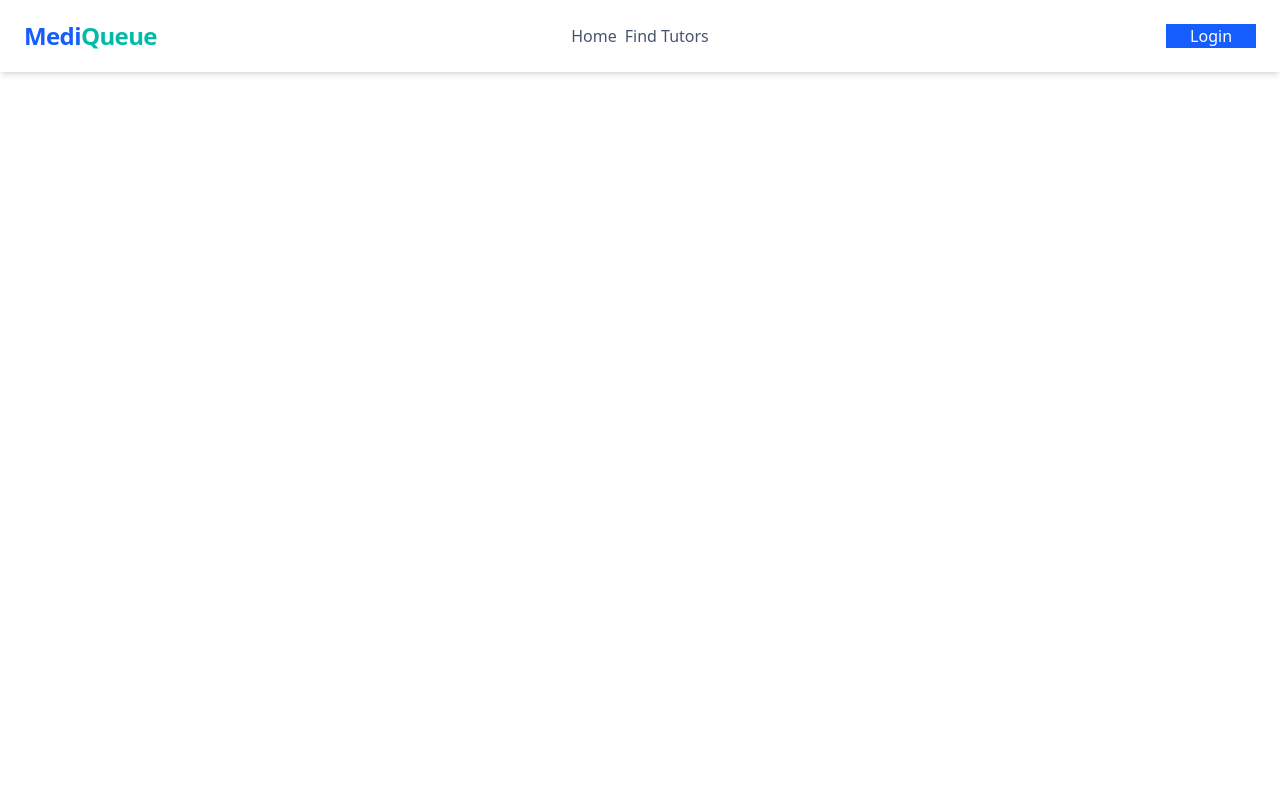
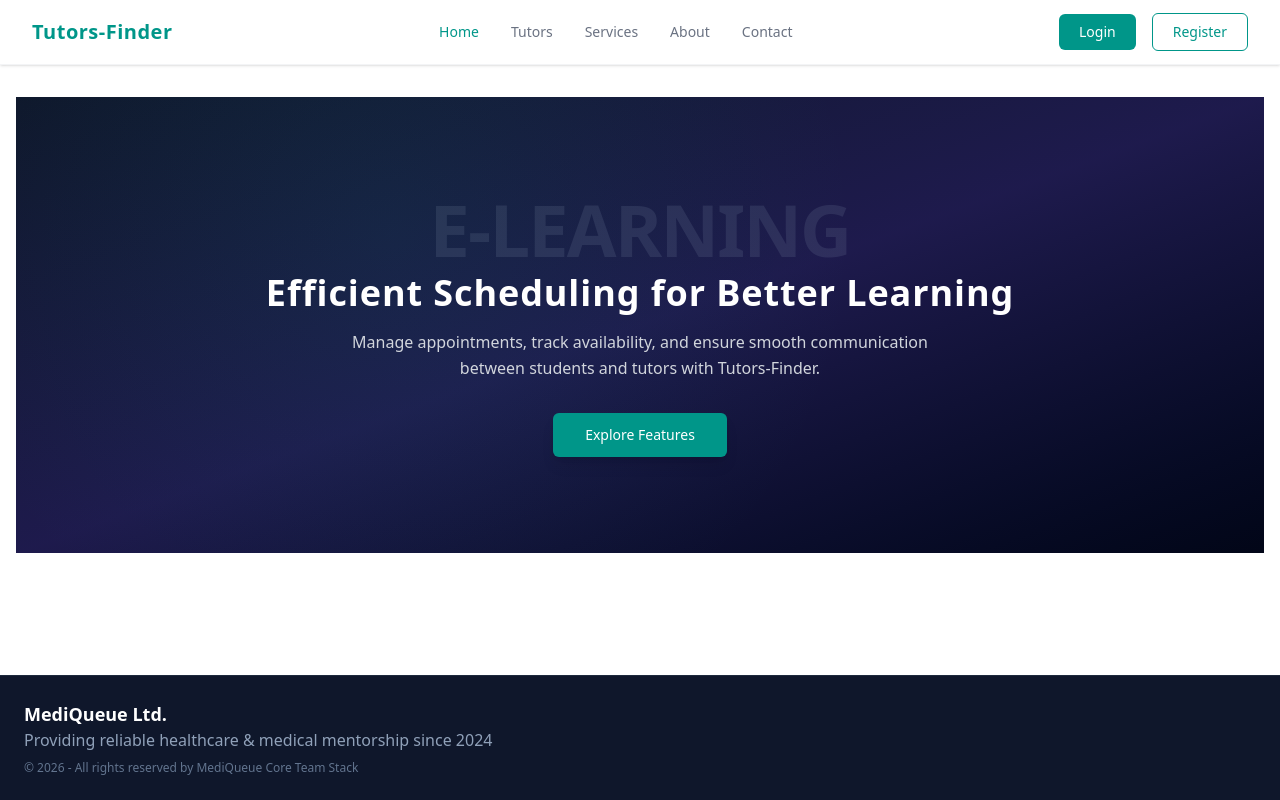
Before and after one commit to Shohan11369/tutor-front-end-09, a Next.js app: page / in a window 1280 px wide. Built offline with nearby package versions, Linux system fonts and the light colour scheme.

Commit message:
added hero section full

```diff
--- /dev/null
+++ b/src/app/add-tutor/page.jsx
@@ -0,0 +1,11 @@
+import React from 'react';
+
+const AddTutorPAge = () => {
+    return (
+        <div>
+            addddddd tutor
+        </div>
+    );
+};
+
+export default AddTutorPAge;
--- a/src/app/layout.js
+++ b/src/app/layout.js
@@ -1,6 +1,7 @@
 import { Geist, Geist_Mono } from "next/font/google";
 import "./globals.css";
 import Navbar from "@/components/Navbar";
+import Footer from "@/components/Footer";
 
 const geistSans = Geist({
   variable: "--font-geist-sans",
@@ -28,7 +29,7 @@ export default function RootLayout({ children }) {
         <main className="flex-grow container mx-auto px-4 py-8">
           {children}
         </main>
-        {/* <Footer /> */}
+        <Footer />
       </body>
     </html>
   );
--- /dev/null
+++ b/src/app/my-bookings/page.jsx
@@ -0,0 +1,11 @@
+import React from 'react';
+
+const bookingPage = () => {
+    return (
+        <div>
+            Booking
+        </div>
+    );
+};
+
+export default bookingPage;
--- a/src/app/page.js
+++ b/src/app/page.js
@@ -1,9 +1,15 @@
-import Image from "next/image";
+import Features from '@/components/Features';
+import Hero from '@/components/Hero';
+import Link from 'next/link';
 
-export default function Home() {
+
+
+export default async function HomePage() {
+
   return (
-    <div className="flex flex-col flex-1 items-center justify-center bg-zinc-50 font-sans dark:bg-black">
-
+    <div className="space-y-16 pb-12">
+      <Hero/>
+      {/* <Features/> */}
     </div>
   );
 }
--- /dev/null
+++ b/src/app/tutor/[id]/page.jsx
@@ -0,0 +1,12 @@
+import React from 'react';
+
+const tutorIdpage = () => {
+    return (
+        <div>
+            tutor id
+
+        </div>
+    );
+};
+
+export default tutorIdpage;
--- /dev/null
+++ b/src/components/Footer.jsx
@@ -0,0 +1,11 @@
+export default function Footer() {
+  return (
+    <footer className="footer footer-center p-6 bg-slate-900 text-slate-400 border-t border-slate-800">
+      <aside>
+        <p className="font-bold text-white text-lg">MediQueue Ltd.</p>
+        <p>Providing reliable healthcare & medical mentorship since 2024</p>
+        <p className="text-xs text-slate-500 mt-2">© 2026 - All rights reserved by MediQueue Core Team Stack</p>
+      </aside>
+    </footer>
+  );
+}
--- /dev/null
+++ b/src/components/Hero.jsx
@@ -0,0 +1,23 @@
+export default function Hero() {
+  return (
+    <header className="relative bg-gradient-to-br from-slate-900 via-indigo-950 to-slate-950 text-white py-24 px-4 overflow-hidden">
+      {/* Background Glow Effect */}
+      <div className="absolute inset-0 opacity-10 pointer-events-none bg-[radial-gradient(circle_at_30%_30%,#0d9488_0%,transparent_50%)]"></div>
+
+      <div className="relative max-w-4xl mx-auto text-center z-10">
+        <h1 className="text-5xl md:text-7xl font-extrabold tracking-tight uppercase opacity-15 text-slate-400 select-none mb-2">
+          E-LEARNING
+        </h1>
+        <h2 className="text-2xl md:text-4xl font-bold tracking-wide mb-4">
+          Efficient Scheduling for Better Learning
+        </h2>
+        <p className="text-gray-300 text-sm md:text-base max-w-xl mx-auto mb-8 leading-relaxed">
+          Manage appointments, track availability, and ensure smooth communication between students and tutors with Tutors-Finder.
+        </p>
+        <button className="bg-teal-600 hover:bg-teal-700 text-white px-8 py-3 rounded-md font-medium text-sm transition shadow-lg">
+          Explore Features
+        </button>
+      </div>
+    </header>
+  );
+}
--- a/src/components/Navbar.jsx
+++ b/src/components/Navbar.jsx
@@ -1,106 +1,58 @@
 "use client";
-import Link from "next/link";
-import { useRouter } from "next/navigation";
+import { useState } from 'react';
 
 export default function Navbar() {
-  const router = useRouter();
-
-
-  // const user = { email: 'student@medschool.edu', name: 'Dr. Rahul' };
-
-  const user = null;
-
-  const handleLogout = () => {
-    router.refresh();
-  };
+  // true = লগইন করা আছে, false = লগইন করা নেই
+  const [isLoggedIn, setIsLoggedIn] = useState(false);
 
   return (
-    <div className=" p-5 navbar bg-white shadow-md px-6 sticky top-0 z-50">
-
-      <div className="flex w-full items-center">
-
-        <div className="flex-1 justify-start">
-          <Link
-            href="/"
-            className="text-2xl font-black text-blue-600 tracking-tight"
-          >
-            Medi<span className="text-teal-500">Queue</span>
-          </Link>
+    <nav className="bg-white border-b border-gray-100 sticky top-0 z-50 shadow-sm">
+      <div className="max-w-7xl mx-auto px-4 sm:px-6 lg:px-8 h-16 flex items-center justify-between">
+        {/* Logo */}
+        <div className="text-xl font-bold text-teal-600 tracking-wide cursor-pointer">
+          Tutors-Finder
         </div>
 
-
-        <div className="flex-none justify-center">
-          <ul className="flex justify-between menu menu-horizontal px-1 font-medium text-slate-600 gap-2">
-            <li>
-              <Link href="/">Home</Link>
-            </li>
-            <li>
-              <Link href="/tutors">Find Tutors</Link>
-            </li>
-
-            {user && (
-              <>
-                <li>
-                  <Link href="/add-tutor">Add Tutor</Link>
-                </li>
-                <li>
-                  <Link href="/my-tutorials">My Tutorials</Link>
-                </li>
-                <li>
-                  <Link href="/my-bookings">My Bookings</Link>
-                </li>
-              </>
-            )}
-          </ul>
+        {/* Links */}
+        <div className="hidden md:flex space-x-8 text-sm font-medium text-gray-500">
+          <a href="#" className="text-teal-600">Home</a>
+          <a href="#" className="hover:text-teal-600 transition">Tutors</a>
+          <a href="#" className="hover:text-teal-600 transition">Services</a>
+          <a href="#" className="hover:text-teal-600 transition">About</a>
+          <a href="#" className="hover:text-teal-600 transition">Contact</a>
         </div>
 
-
-        <div className="flex-1 flex justify-end items-center">
-          {user ? (
-            <div className="dropdown dropdown-end">
-              <div
-                tabIndex={0}
-                role="button"
-                className="btn btn-ghost btn-circle avatar online"
+        {/* Dynamic Auth Buttons */}
+        <div className="flex items-center space-x-4">
+          {!isLoggedIn ? (
+            <>
+              <button
+                onClick={() => setIsLoggedIn(true)}
+                className="bg-teal-600 text-white px-5 py-2 rounded-md text-sm font-medium hover:bg-teal-700 transition"
               >
-                <div className="w-10 rounded-full ring ring-blue-500 ring-offset-base-100">
-                  <img
-                    src="https://images.unsplash.com/photo-1537368910025-700350fe46c7?auto=format&fit=crop&w=150&q=80"
-                    alt="Profile"
-                  />
-                </div>
-              </div>
-              <ul
-                tabIndex={0}
-                className="mt-3 z-[1] p-2 shadow menu menu-sm dropdown-content bg-base-100 rounded-box w-52"
-              >
-                <li className="px-4 py-2 font-bold text-slate-700">
-                  {user.name}
-                </li>
-                <li className="text-xs px-4 pb-2 text-slate-400">
-                  {user.email}
-                </li>
-                <div className="divider my-0"></div>
-                <li>
-                  <button
-                    onClick={handleLogout}
-                    className="text-red-500 font-semibold"
-                  >
-                    Logout
-                  </button>
-                </li>
-              </ul>
+                Login
+              </button>
+              <button className="border border-teal-600 text-teal-600 px-5 py-2 rounded-md text-sm font-medium hover:bg-teal-50 transition">
+                Register
+              </button>
+            </>
+          ) : (
+            /* After Login User Profile */
+            <div
+              className="flex items-center space-x-3 cursor-pointer"
+              onClick={() => setIsLoggedIn(false)}
+              title="Click to Logout"
+            >
+              <span className="text-sm font-medium text-gray-700 hidden sm:inline">John Doe</span>
+              <img
+                className="h-9 w-9 rounded-full object-cover border-2 border-teal-500"
+                src="https://images.unsplash.com/photo-1534528741775-53994a69daeb?auto=format&fit=crop&w=100&q=80"
+                alt="User Profile"
+              />
             </div>
-          ) : (
-            <Link
-              href="/login"
-              className="btn bg-blue-600 hover:bg-blue-700 text-white border-none px-6"
-            >
-              Login
-            </Link>
           )}
         </div>
       </div>
-    </div>
+    </nav>
   );
 }
```
Also changed, not shown: src/app/tutors/page.jsx (added), src/components/Features.jsx (added).
